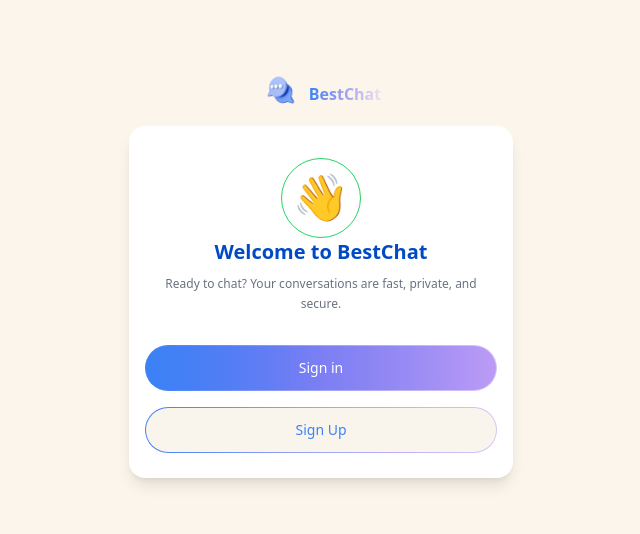
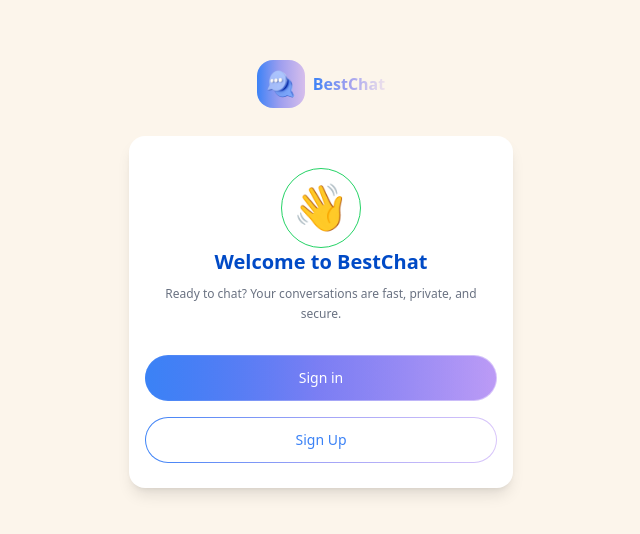
Before and after one commit to gadlukoki17-art/BestChat, a website: page index.html in a window 1280 px wide. Shown: the part 126-660 px from the top of the page, without its empty margins (319-959 px from the left). Drawn offline with nearby package versions, Linux system fonts and the light colour scheme.

Commit message:
Update styling

```diff
--- a/index.html
+++ b/index.html
@@ -8,9 +8,11 @@
 </head>
 <body class="bg-[#FCF5EB] flex items-center justify-center md:h-[100vh]">
     <main class=" max-sm:min-h-screen flex flex-col items-center justify-center max-sm:mx-8">
-        <div class=" mx-auto  flex items-center gap-2 mb-4">
-            <img src="assets/images/png-transparent-chat-message-communication-chatting-conversation-messaging-3d-icon-thumbnail-removebg-preview.png" alt="" class="w-10 h-10">
-            <h1 class="pt-2 font-extrabold bg-gradient-to-r from-[#3B82F6] via-[#6366F1]/60 to-[#7C3AED]/10 bg-clip-text text-transparent ">BestChat</h1>
+        <div class="flex gap-2 mb-4">
+            <div class="w-12 h-12 bg-gradient-to-r from-[#3B82F6] via-[#6366F1]/60 to-[#7C3AED]/30 text-white font-medium rounded-2xl flex items-center justify-center mb-3">
+                <img src="assets/images/png-transparent-chat-message-communication-chatting-conversation-messaging-3d-icon-thumbnail-removebg-preview.png" alt="" class="w-10 h-10">
+            </div>
+            <h1 class="pt-3 font-extrabold bg-gradient-to-r from-[#3B82F6] via-[#6366F1]/60 to-[#7C3AED]/10 bg-clip-text text-transparent ">BestChat</h1>
         </div>
         <section class="bg-white w-full max-w-sm mx-12 rounded-2xl h-[22rem] p-4 shadow-lg pt-8">
             <div class="bg-white flex justify-center w-20 h-20 rounded-full border border-[#25D366] mx-auto">
@@ -22,12 +24,12 @@
             </div>
             <div class="flex flex-col justify-center gap-4">
                <button id="login-btn" class="relative p-[1px] rounded-full overflow-hidden bg-gradient-to-r from-[#3B82F6] via-[#6366F1]/60 to-[#7C3AED]/30 active:scale-95 transition-transform group">
-                    <span class="block px-6 py-3 rounded-full bg-gradient-to-r from-[#3B82F6] via-[#6366F1]/60 to-[#7C3AED]/30 text-white font-medium text-sm transition-all duration-200 group-hover:bg-[#FAF5EC] group-hover:bg-none group-hover:text-[#3B82F6]">
+                    <span class="block px-6 py-3 rounded-full bg-gradient-to-r from-[#3B82F6] via-[#6366F1]/60 to-[#7C3AED]/30 text-white font-medium text-sm transition-all duration-200 group-hover:bg-white group-hover:bg-none group-hover:text-[#3B82F6]">
                          Sign in
                     </span>
                 </button>
                 <button id="register-btn"  class="relative p-[1px] rounded-full overflow-hidden bg-gradient-to-r from-[#3B82F6] via-[#6366F1]/60 to-[#7C3AED]/30 active:scale-95 transition-transform group">
-                    <span class="block px-6 py-3 rounded-full bg-[#FAF5EC] text-[#3B82F6] font-medium text-sm transition-all duration-200 group-hover:bg-transparent group-hover:text-white">
+                    <span class="block px-6 py-3 rounded-full bg-white text-[#3B82F6] font-medium text-sm transition-all duration-200 group-hover:bg-transparent group-hover:text-white">
                         Sign Up
                     </span>
                 </button>
```
